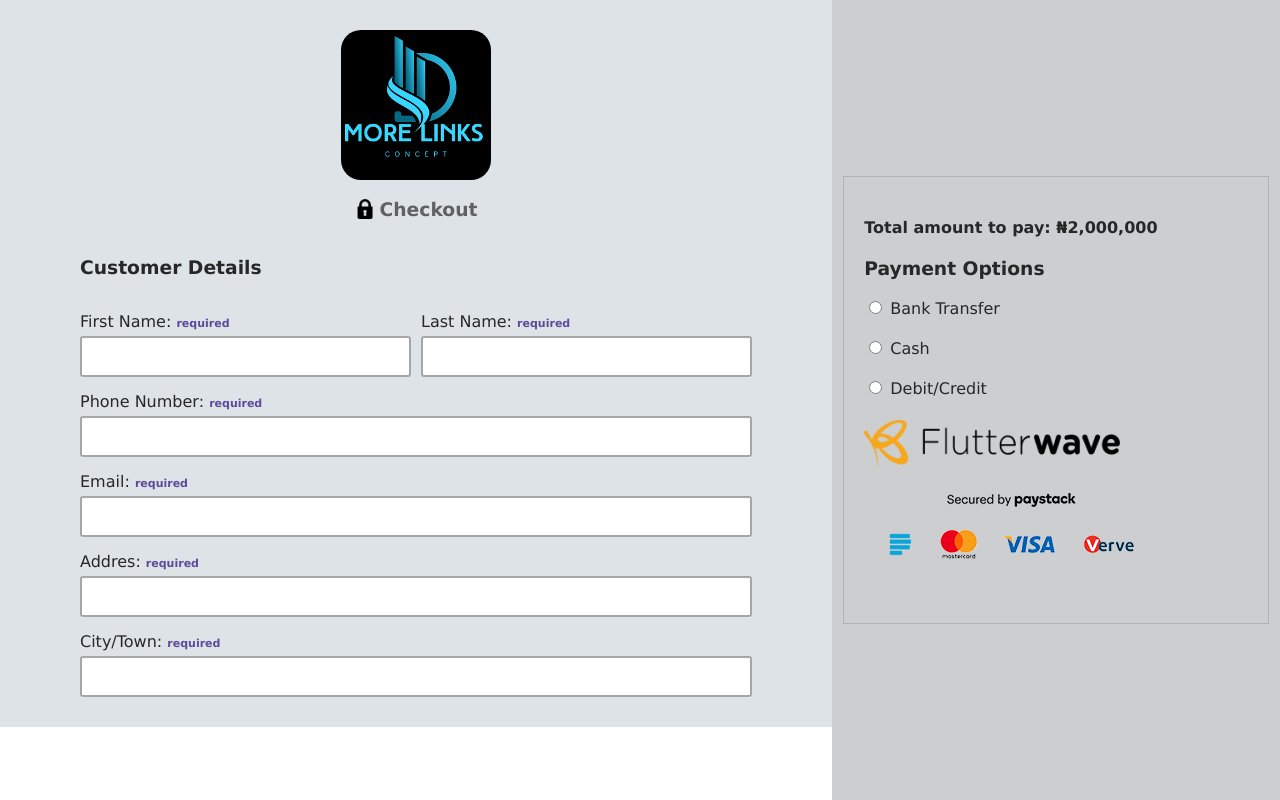
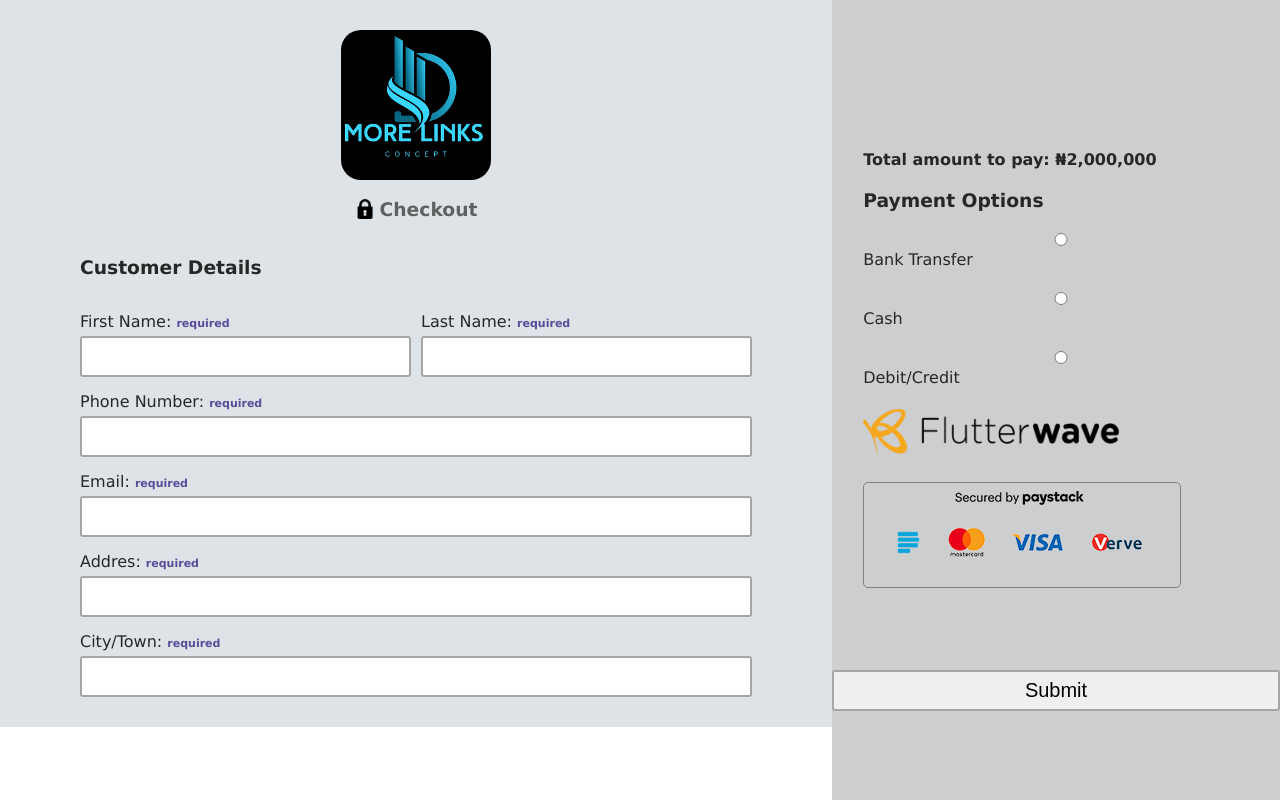
Before and after one commit to Ikendu/morelinksSales, a PHP site: page /checkout/checkout.html in a window 1280 px wide. Run offline with PHP 8.4, Linux system fonts and the light colour scheme.

Commit message:
more on checkout page

```diff
--- a/checkout/checkout.css
+++ b/checkout/checkout.css
@@ -89,7 +89,7 @@ form label {
   width: 35%;
 }
 .checkoutbox {
-  border: 1px solid #b3b3b3;
+  /* border: 1px solid #b3b3b3; */
   margin: 20px;
   width: 95%;
   padding: 20px;
@@ -106,6 +106,11 @@ form label {
   display: flex;
   gap: 5px;
 }
+.paystackimg {
+  border: 1px solid gray;
+  padding: 8px;
+  border-radius: 5px;
+}
 /* .cardoptions .paystackimg {
   width: 20px;
 } */
--- a/checkout/checkout.html
+++ b/checkout/checkout.html
@@ -7,7 +7,8 @@
     <title>Document</title>
   </head>
   <body>
-    <header class="checkout">
+    <header>
+      <form action="" class="checkout">
         <div class="customerdetails">
           <div class="checkouthead">
             <img src="../utilities/icons/logoImage.png" alt="MoreLinks Logo" class="checkoutlogo" />
@@ -18,7 +19,6 @@
           </div>
           <div class="userdetails">
             <h3>Customer Details</h3>
-          <form action="">
             <div class="name set">
               <div class="inputflex">
                 <label for="firstname">First Name: <span>required</span></label>
@@ -45,7 +45,6 @@
               <label for="town">City/Town: <span>required</span></label>
               <input type="text" name="town" id="town" />
             </div>
-          </form>
           </div>
         </div>
         <div class="payment">
@@ -75,7 +74,9 @@
               </div>
             </div>
           </div>
+          <input type="button" value="Submit" />
         </div>
+      </form>
     </header>
   </body>
 </html>
```
Lines whose indentation alone changed are shown as unchanged.
